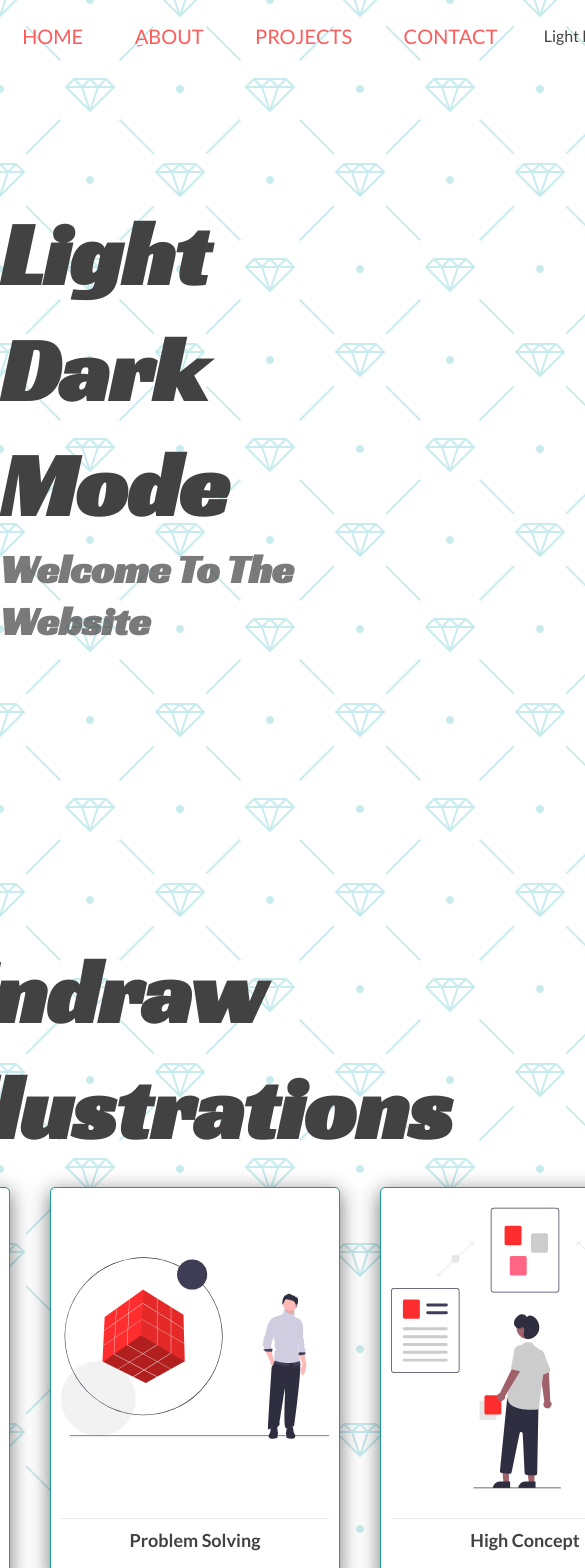
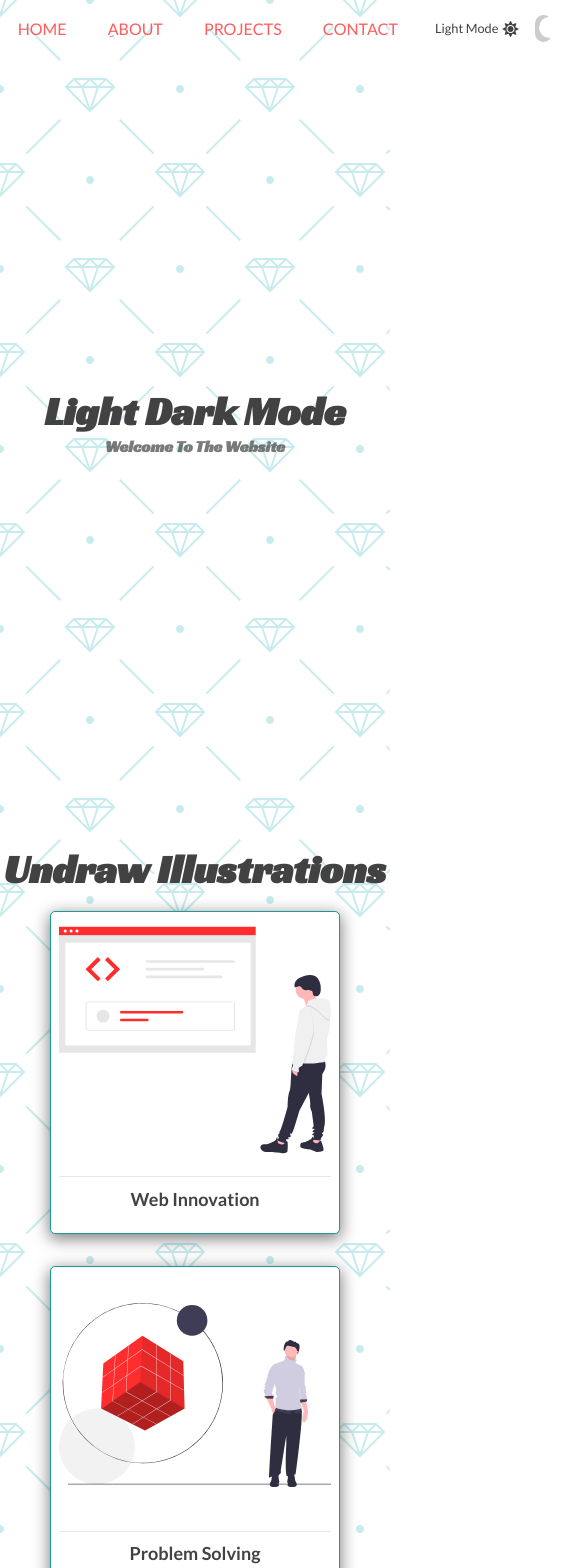
Before and after one commit to khaledrefaat/React-Projects, a React (Create React App) app in the folder dark-light mode/: page / in a window 390 px wide. Shown: the top 1568 px of the page, 585 px wide, since content can reach past the window. Built offline with nearby package versions, Linux system fonts and the light colour scheme.

Commit message:
responsive is done

```diff
--- a/dark-light mode/src/component/App.css
+++ b/dark-light mode/src/component/App.css
@@ -28,7 +28,7 @@
   }
 
 html {
-    font-size: 62.5%; /* 10px = 1rem */
+    font-size: 50%; /* 1rem = 9px */
     box-sizing: border-box;
     scroll-behavior: smooth;
 }
@@ -44,8 +44,21 @@ body {
 
 section {
     min-height: 100vh;
+    min-width: 100vw;
     display: flex;
     align-items: center;
     justify-content: center;
     flex-direction: column;
 }
+
+@media screen and (min-width: 62.5em) {
+    html {
+        font-size: 56.25%; /* 10px = 1rem */
+    }
+}
+
+@media screen and (min-width: 75em) {
+    html {
+        font-size: 62.5%; /* 10px = 1rem */
+    }
+}
--- a/dark-light mode/src/component/Contact.css
+++ b/dark-light mode/src/component/Contact.css
@@ -4,8 +4,8 @@
 }
 
 .icon-i {
-    margin: 2rem;
-    font-size: 10rem;
+    margin: 1rem;
+    font-size: 5rem;
     color: var(--primary-color);
     transition: color .3s ease-out;
 }
@@ -13,3 +13,16 @@
 .icon-i:hover {
     color: var(--on-background);
 }
+
+@media screen and (min-width: 31.5em) { /* 500px */
+    .icon-i {
+        font-size: 7rem;
+        margin: 2rem;
+    }
+}
+
+@media screen and (min-width: 40.625em) { /* 650px */
+    .icon-i {
+        font-size: 10rem;
+    }
+}
--- a/dark-light mode/src/component/Undraw.css
+++ b/dark-light mode/src/component/Undraw.css
@@ -2,13 +2,14 @@
     display: flex;
     align-items: center;
     justify-content: center;
+    flex-direction: column
 }
 
 
 .column {
     width: fit-content !important;
     height: fit-content !important;
-    margin: 2rem;
+    margin: 2rem 0;
 }
 
 .card-container {
@@ -38,3 +39,27 @@
 .card-container .content a {
     color: var(--on-background) !important;
 }
+
+@media screen and (min-width: 43.75em) { /* 700px */
+    .column {
+        width: 25rem !important;
+        margin: 2rem;
+    }
+
+    .column-container {
+        flex-direction: row;
+    }
+}
+
+
+@media screen and (min-width: 50em) { /* 800px */
+    .column {
+        width: 30rem !important;
+    }
+}
+
+ @media screen and (min-width: 62.5em) { /* 1000px */
+    .column {
+        width: fit-content !important;
+    }
+}
--- a/dark-light mode/src/component/typography.css
+++ b/dark-light mode/src/component/typography.css
@@ -5,14 +5,35 @@
     text-transform: capitalize;
     font-family: 'Racing Sans One', cursive;
     margin: 0;
+    text-align: center;
 }
 
 .heading-1 {
-    font-size: 9rem;
+    font-size: 5rem;
     height: fit-content !important;
 }
 
 .heading-2 {
-    font-size: 4rem;
+    font-size: 2rem;
     color: var(--on-background-alt)
 }
+
+@media screen and (min-width: 37.5em) { /* 600px */
+    .heading-1 {
+        font-size: 7rem;
+    }
+
+    .heading-2 {
+        font-size: 3rem;
+    }
+}
+
+@media screen and (min-width: 50em) { /* 800px */
+    .heading-1 {
+        font-size: 9rem;
+    }
+
+    .heading-2 {
+        font-size: 4rem;
+    }
+}
```
